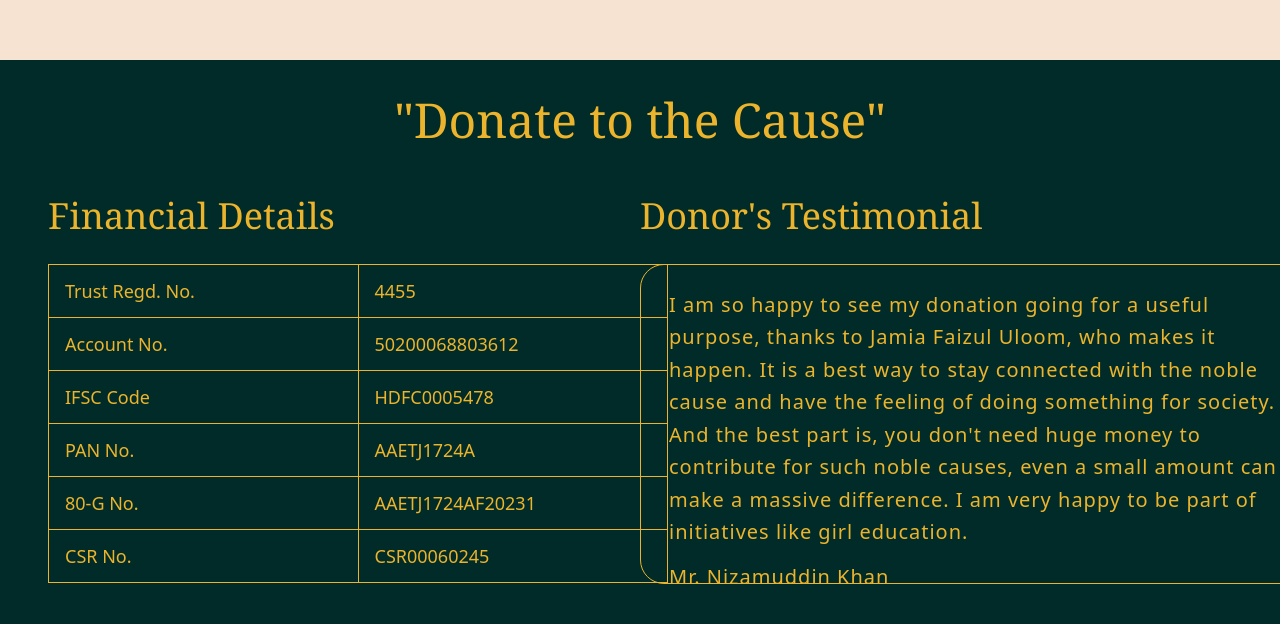
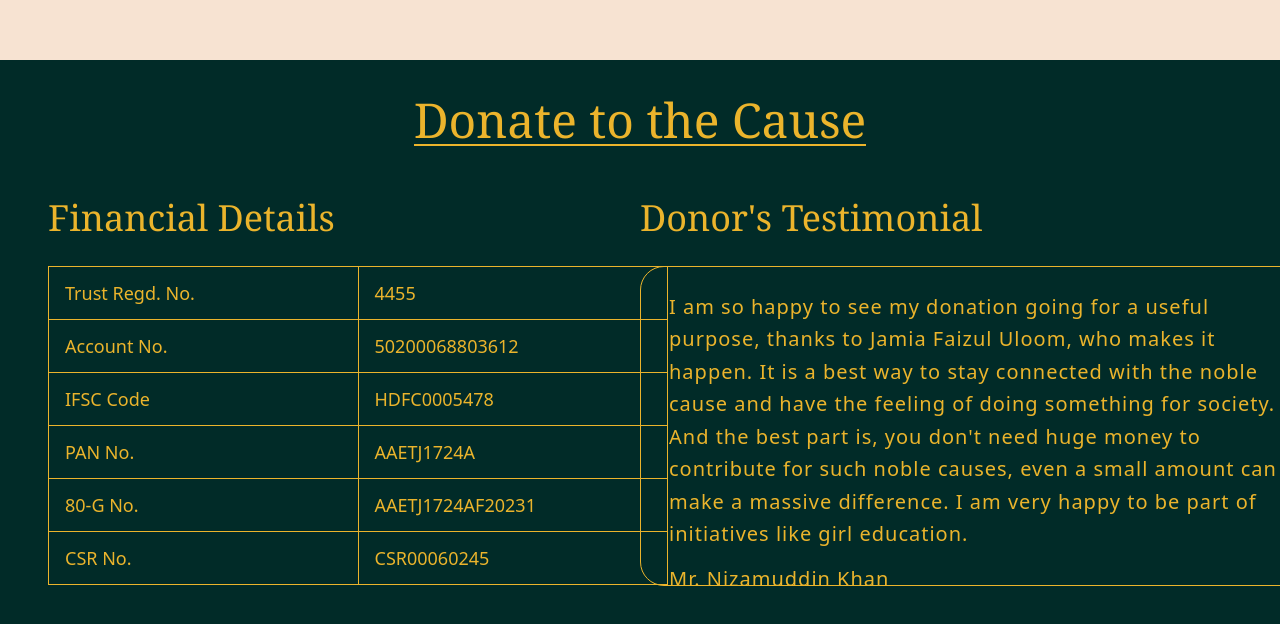
Before and after one commit to mohdmustafa0111/Jamia-Faizul-Uloom-Charitable-Trust, a React (Create React App) app: page / in a window 1280 px wide. Shown: the part 4622-5246 px from the top of the page. Built offline with nearby package versions, Linux system fonts and the light colour scheme.

Commit message:
Changed the favicon

```diff
--- a/public/index.html
+++ b/public/index.html
@@ -2,7 +2,7 @@
 <html lang="en">
   <head>
     <meta charset="utf-8" />
-    <link rel="icon" href="%PUBLIC_URL%/favicon.ico" />
+    <link rel="icon" href="%PUBLIC_URL%/favicon.png" />
     <meta name="viewport" content="width=device-width, initial-scale=1" />
     <meta name="theme-color" content="#000000" />
     <meta
--- a/src/components/Donate.jsx
+++ b/src/components/Donate.jsx
@@ -1,7 +1,11 @@
 const Donate = () => {
   return (
     <div className="bg-[#012b28] text-[#ebb42c]  w-full h-[580px]">
-      <div className="text-5xl text-center py-9">"Donate to the Cause"</div>
+      <div className="text-center py-9">
+        <h1 className="text-5xl inline-block border-b-2 border-[#ebb42c]">
+          Donate to the Cause
+        </h1>
+      </div>
       {/* Financial Details */}
       <div className="flex mt-4">
         <div className="w-1/2 pl-12">
```
Also changed, not shown: public/favicon.png (added), 1 other file (tests, documents, lock files or other folders).
